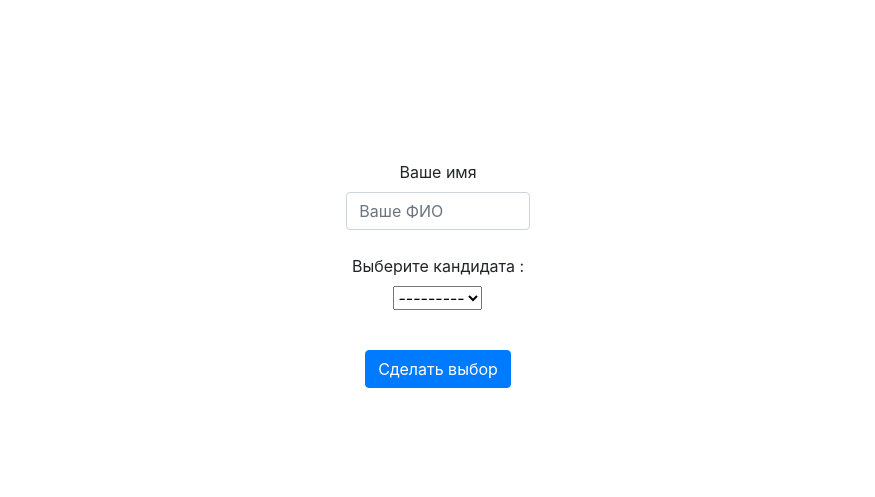
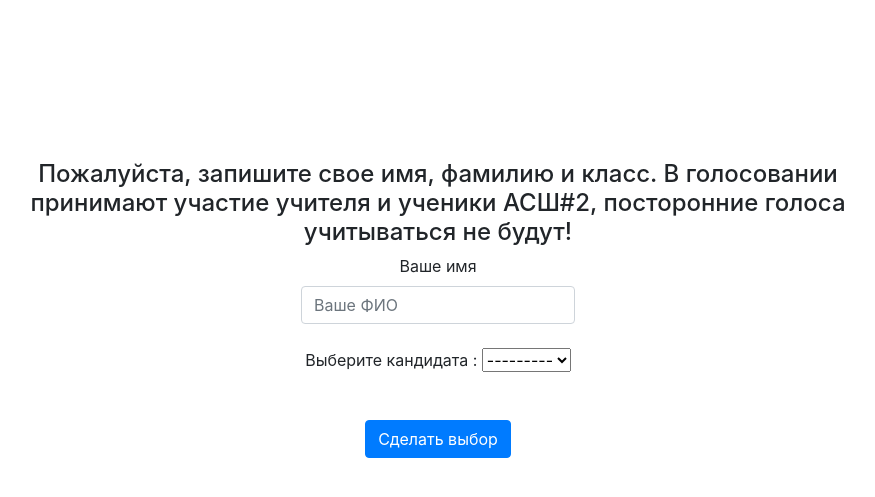
Before and after one commit to davidyc/MyPythonWebApp, a Django app: page /jobs/voite/ in a window 1280 px wide. Shown: the part 56-553 px from the top of the page, without its empty margins (202-1077 px from the left). Run offline with Django 3.2, Linux system fonts and the light colour scheme; data that the repository does not hold is empty; some libraries are stand-ins or nearby versions.

Commit message:
Add hearder to main page

```diff
--- a/MyPorfolio-project/jobs/templates/voice/index.html
+++ b/MyPorfolio-project/jobs/templates/voice/index.html
@@ -5,10 +5,14 @@
       <br><br><br><br><br><br><br><br><br>
 
     <center>
-    <div class="col-2">
+      <div class="col-8">
+      <h4>Пожалуйста, запишите свое имя, фамилию и класс.
+        В голосовании принимают участие учителя и ученики АСШ#2, посторонние голоса учитываться не будут!</h4>
+       </div>
+    <div class="col-10">
         <form class="form-signin" method="POST"  action="{% url 'voited' %}">
               {% csrf_token %}
-              <div class="form-group">
+                          <div class="form-group">
                 <label for="InputWord">
                 <label for="InputWord">Ваше имя</label>
                 {{form.name}}
```
